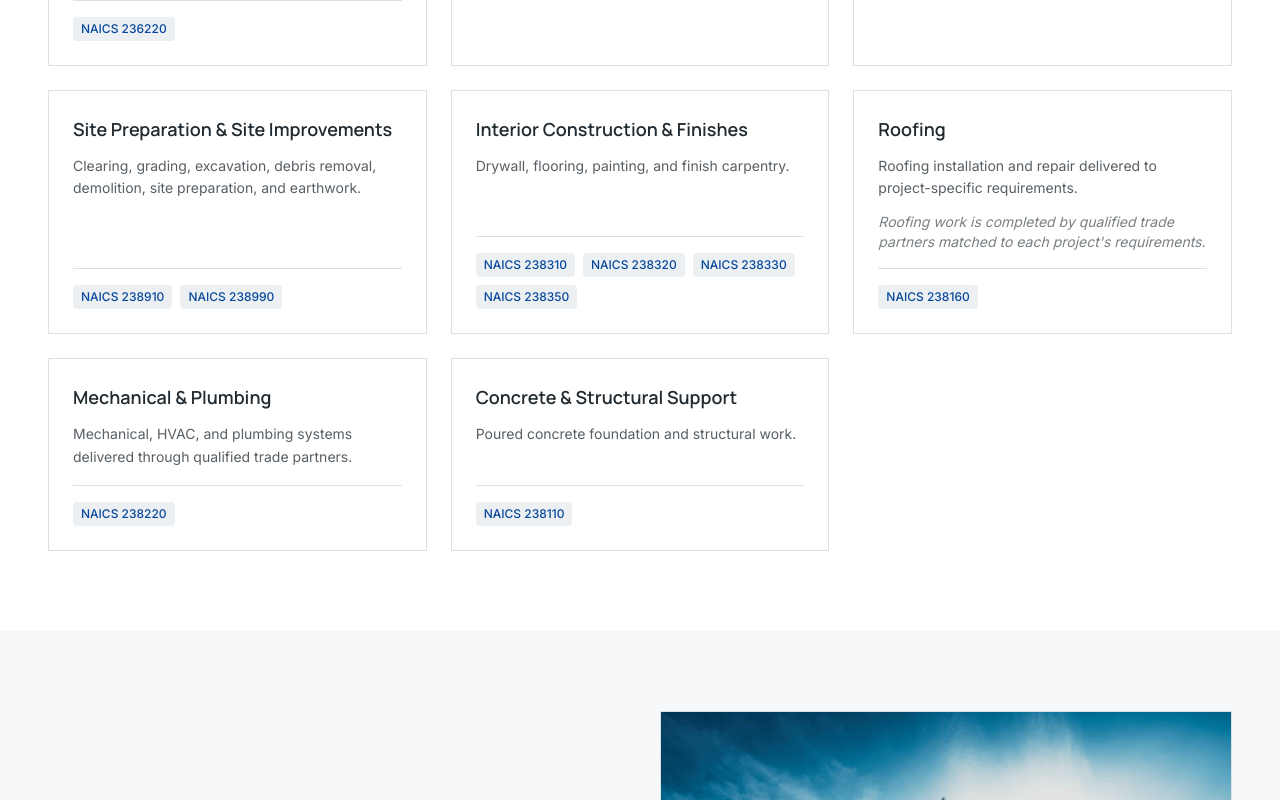
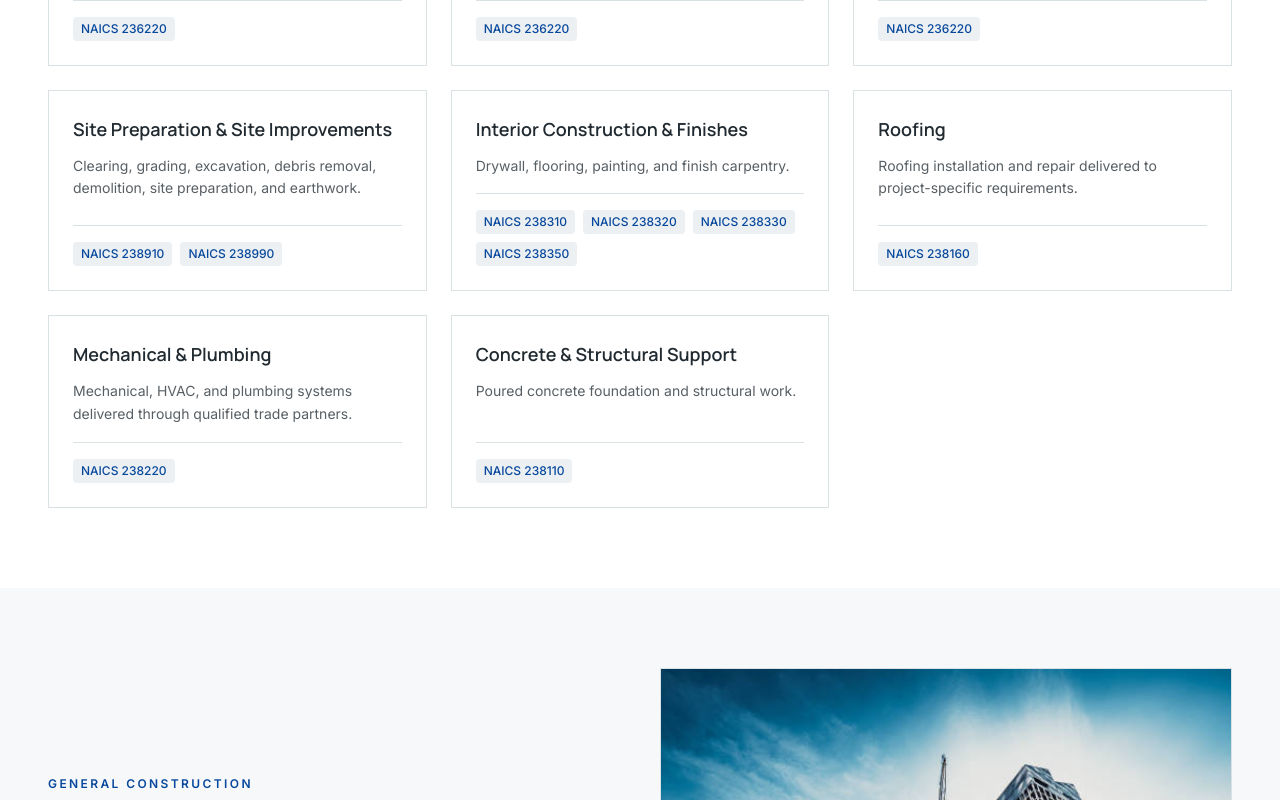
Before and after one commit to qjudson04/Daxar-Website-, a Next.js app: page /capabilities in a window 1280 px wide. Shown: the part 950-1750 px from the top of the page. Built offline with nearby package versions, Linux system fonts and the light colour scheme.

Commit message:
Add NAICS 236220 to renovation and repair capabilities, remove roofing trade-partner note
Co-Authored-By: Claude Sonnet 5 <noreply@anthropic.com>
Claude-Session: https://claude.ai/code/session_01NgF3E1ZNsJxbqzcnTZrEf3

```diff
--- a/content/capabilities.ts
+++ b/content/capabilities.ts
@@ -54,11 +54,13 @@ export const capabilityDetails: Capability[] = [
     title: "Renovation & Modernization",
     description:
       "Interior and exterior construction supporting facility improvement, modernization, functionality, and continued use.",
+    naics: ["236220"],
   },
   {
     title: "Repair & Alteration",
     description:
       "Targeted repair, replacement, modification, and improvement of existing facilities and building systems.",
+    naics: ["236220"],
   },
   {
     title: "Site Preparation & Site Improvements",
@@ -76,7 +78,6 @@ export const capabilityDetails: Capability[] = [
     description:
       "Roofing installation and repair delivered to project-specific requirements.",
     naics: ["238160"],
-    note: "Roofing work is completed by qualified trade partners matched to each project's requirements.",
   },
   {
     title: "Mechanical & Plumbing",
```
